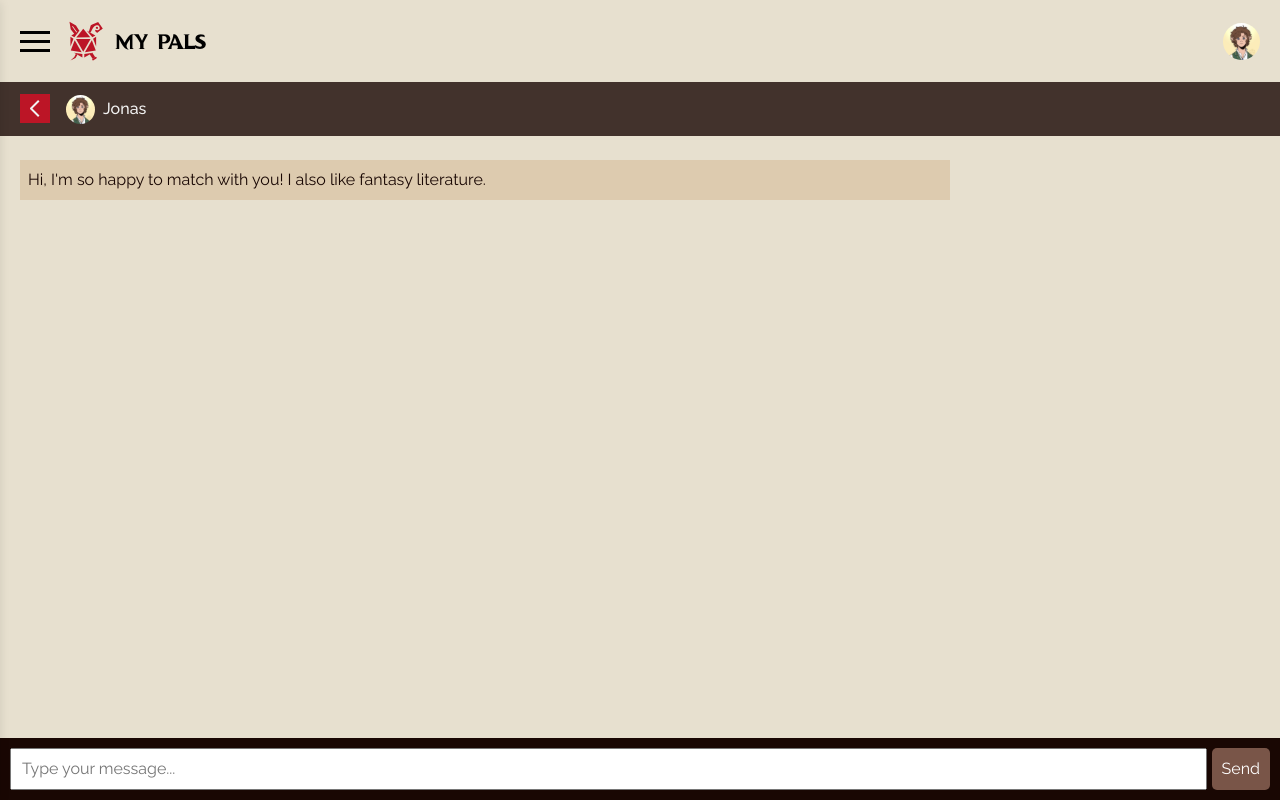
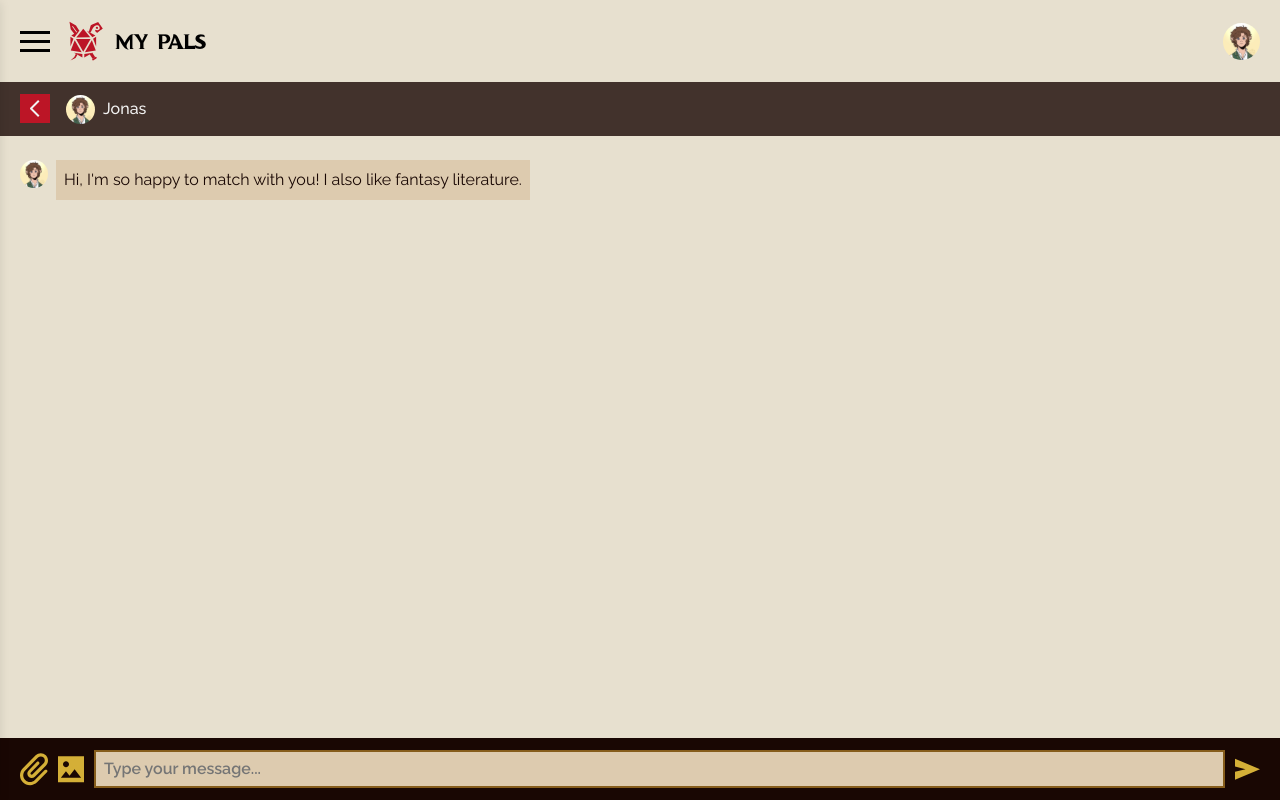
Before and after one commit to BeniAS104/DnD_Webapp, a React (Vite) app: page /PlayerChat in a window 1280 px wide. Built offline with nearby package versions, Linux system fonts and the light colour scheme.

Commit message:
images to text bubbles

```diff
--- a/src/pages/PlayerChat.jsx
+++ b/src/pages/PlayerChat.jsx
@@ -56,13 +56,53 @@ function PlayerChat() {
         {messages.map((message, index) => (
           <div
             key={index}
-            className={`chat-bubble ${message.sender === "Me" ? "me" : "them"}`}
+            className={`chat-bubble-container ${
+              message.sender === "Me" ? "me" : "them"
+            }`}
           >
-            {message.text}
+            {message.sender !== "Me" && (
+              <img src="avatar.svg" alt="Sender Icon" className="chat-avatar" />
+            )}
+            <div
+              className={`chat-bubble ${
+                message.sender === "Me" ? "me" : "them"
+              }`}
+            >
+              {message.text}
+            </div>
+            {message.sender === "Me" && (
+              <img src="avatar.svg" alt="My Icon" className="chat-avatar" />
+            )}
           </div>
         ))}
       </div>
       <div className="chat-input">
+        <svg
+          xmlns="http://www.w3.org/2000/svg"
+          width="28"
+          height="32"
+          viewBox="0 0 28 32"
+          fill="none"
+        >
+          <path
+            d="M24.7293 16.9223L14.8376 26.8672C12.1254 29.594 7.81766 29.594 5.26496 26.8672C2.55271 24.1404 2.55271 19.8095 5.26496 17.2431L18.0285 4.41103C19.6239 2.96742 22.0171 2.96742 23.6125 4.41103C25.208 6.01504 25.208 8.58145 23.6125 10.0251L12.604 21.0927C12.1254 21.5739 11.3276 21.5739 10.849 21.0927C10.3704 20.6115 10.3704 19.8095 10.849 19.3283L18.9858 11.1479C19.6239 10.5063 19.6239 9.54386 18.9858 8.90226C18.3476 8.26065 17.3903 8.26065 16.7521 8.90226L8.61539 17.2431C6.8604 19.0075 6.8604 21.7343 8.61539 23.4987C10.3704 25.1028 13.0826 25.1028 14.8376 23.4987L25.8462 12.4311C28.7179 9.54386 28.7179 5.05263 25.8462 2.16541C22.9744 -0.721805 18.5071 -0.721805 15.6353 2.16541L2.8718 14.9975C0.957265 16.9223 0 19.4887 0 22.0551C1.04977e-10 27.6692 4.46724 32 10.0513 32C12.7635 32 15.1567 30.8772 17.0712 29.1128L26.963 19.1679C27.6011 18.5263 27.6011 17.5639 26.963 16.9223C26.3248 16.2807 25.3675 16.2807 24.7293 16.9223Z"
+            fill="#D4AF37"
+          />
+        </svg>
+        <svg
+          xmlns="http://www.w3.org/2000/svg"
+          width="26"
+          height="26"
+          viewBox="0 0 26 26"
+          fill="none"
+        >
+          <path
+            fillRule="evenodd"
+            clipRule="evenodd"
+            d="M0 0H26V26H0V0ZM11.5556 19.5144L7.94444 15.1667L2.88889 21.6667H23.1111L16.6111 13L11.5556 19.5144ZM8 11C9.65685 11 11 9.65685 11 8C11 6.34315 9.65685 5 8 5C6.34315 5 5 6.34315 5 8C5 9.65685 6.34315 11 8 11Z"
+            fill="#D4AF37"
+          />
+        </svg>
         <input
           type="text"
           placeholder="Type your message..."
@@ -70,9 +110,19 @@ function PlayerChat() {
           onChange={handleInputChange}
           onKeyPress={handleKeyPress}
         />
-        <button onClick={handleSendMessage} className="send-button">
-          Send
-        </button>
+        <svg
+          onClick={handleSendMessage}
+          xmlns="http://www.w3.org/2000/svg"
+          width="25"
+          height="21"
+          viewBox="0 0 25 21"
+          fill="none"
+        >
+          <path
+            d="M0 21V13.125L10.5263 10.5L0 7.875V0L25 10.5L0 21Z"
+            fill="#D4AF37"
+          />
+        </svg>
       </div>
     </div>
   );
--- a/src/styles/Chat.css
+++ b/src/styles/Chat.css
@@ -36,6 +36,16 @@
   background-color: var(--treasure-map-beige);
 }
 
+.chat-bubble-container {
+  display: flex;
+  gap: 8px;
+}
+
+.chat-avatar {
+  width: 28px;
+  height: 28px;
+}
+
 .chat-bubble {
   padding: 8px;
   margin-bottom: 24px;
@@ -52,39 +62,28 @@
   color: var(--divine-white);
   align-self: flex-end;
   display: flex;
-  flex-wrap: wrap; /* Allows wrapping of flex items */
-  padding: 10px 15px; /* Add padding for spacing */
-  margin: 5px; /* Space between bubbles */
-  max-width: 80%; /* Limit width for better readability */
-  text-align: left; /* Align text to the left */
-  white-space: normal; /* Allow text to wrap */
-  overflow-wrap: break-word; /* Allow long words to break and wrap */
+  flex-wrap: wrap;
+  padding: 10px 15px;
+  max-width: 75%;
+  text-align: left;
   word-break: break-word; /* Break words if necessary */
 }
-
-
 .chat-input {
   display: flex;
+  gap: 10px;
   position: fixed;
   width: 100%;
   bottom: 0;
   background-color: var(--soil-black);
-  padding: 10px;
+  padding: 12px 20px;
 }
 
 input[type="text"] {
   flex: 1;
-  padding: 10px;
-  border: solid var();
-  outline: none;
-  margin-right: 5px;
+  background-color: var(--sand-beige);
+  color: #8e7671;
+  font-size: 16px;
+  font-weight: 600;
+  padding: 8px;
+  border: 2px solid var(--peasant-gold);
 }
-
-.send-button {
-  background-color: #795548;
-  border: none;
-  padding: 10px;
-  color: white;
-  border-radius: 5px;
-  cursor: pointer;
-}
```
